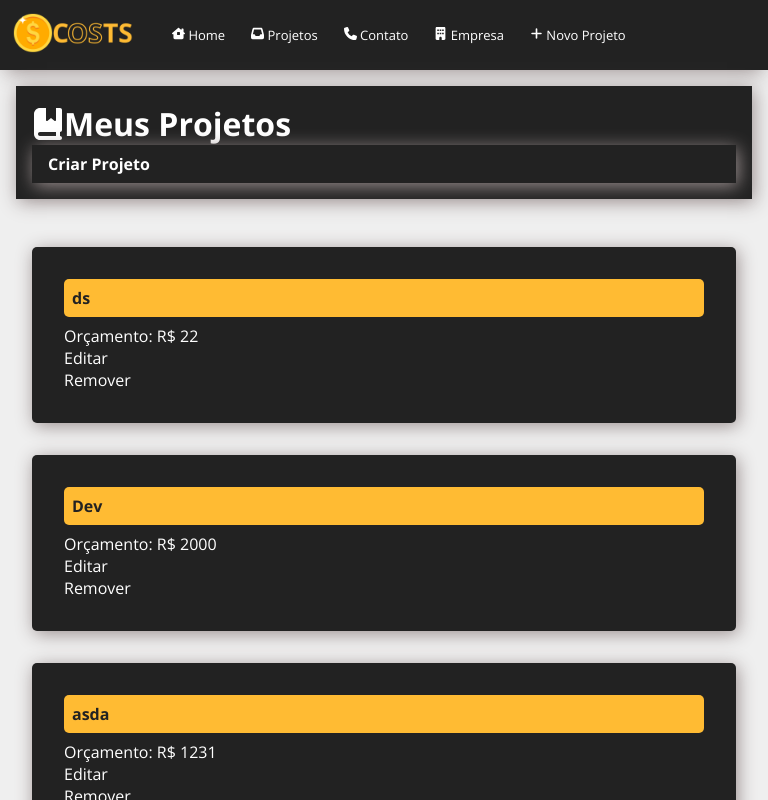
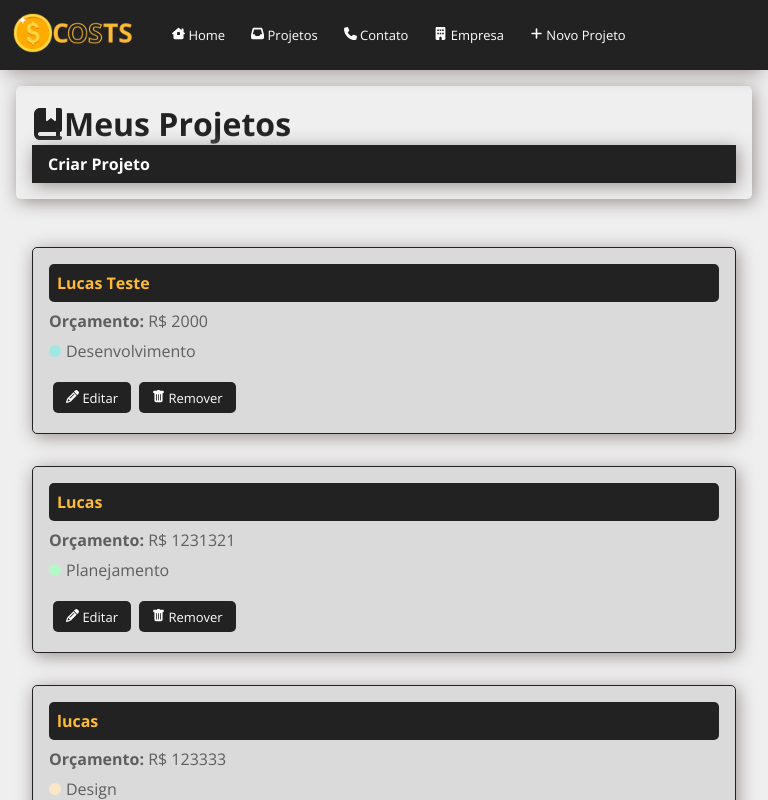
Before and after one commit to LucasDRo/Costs, a React (Create React App) app: page /projects in a window 768 px wide. Shown: the top 800 px of the page. Built offline with nearby package versions, Linux system fonts and the light colour scheme; data requests are answered from the project's data file; the HTML template or start-up script is replaced by a standard one.

Commit message:
add loader and style for project card

```diff
--- a/db.json
+++ b/db.json
@@ -1,19 +1,8 @@
 {
   "projects": [
     {
-      "id": "a475",
-      "name": "ds",
-      "budget": "22",
-      "categories": {
-        "id": "4",
-        "name": "Planejamento"
-      },
-      "cost": 0,
-      "services": []
-    },
-    {
-      "id": "bf3a",
-      "name": "Dev",
+      "id": "cffa",
+      "name": "Lucas Teste",
       "budget": "2000",
       "categories": {
         "id": "2",
@@ -23,9 +12,64 @@
       "services": []
     },
     {
-      "id": "d263",
-      "name": "asda",
-      "budget": "1231",
+      "id": "4935",
+      "name": "Lucas",
+      "budget": "1231321",
+      "categories": {
+        "id": "4",
+        "name": "Planejamento"
+      },
+      "cost": 0,
+      "services": []
+    },
+    {
+      "id": "0402",
+      "name": "lucas",
+      "budget": "123333",
+      "categories": {
+        "id": "3",
+        "name": "Design"
+      },
+      "cost": 0,
+      "services": []
+    },
+    {
+      "id": "51a4",
+      "name": "teste",
+      "budget": "12312",
+      "categories": {
+        "id": "4",
+        "name": "Planejamento"
+      },
+      "cost": 0,
+      "services": []
+    },
+    {
+      "id": "b2d8",
+      "name": "aeqwe",
+      "budget": "12323",
+      "categories": {
+        "id": "1",
+        "name": "Infra"
+      },
+      "cost": 0,
+      "services": []
+    },
+    {
+      "id": "7754",
+      "name": "lucas",
+      "budget": "1233",
+      "categories": {
+        "id": "4",
+        "name": "Planejamento"
+      },
+      "cost": 0,
+      "services": []
+    },
+    {
+      "id": "ec94",
+      "name": "adad",
+      "budget": "2233",
       "categories": {
         "id": "2",
         "name": "Desenvolvimento"
@@ -34,45 +78,12 @@
       "services": []
     },
     {
-      "id": "bbfc",
-      "name": "Lucas",
-      "budget": "1500",
+      "id": "4585",
+      "name": "dasdas",
+      "budget": "123",
       "categories": {
         "id": "2",
         "name": "Desenvolvimento"
-      },
-      "cost": 0,
-      "services": []
-    },
-    {
-      "id": "40cc",
-      "name": "Lucas",
-      "budget": "2000",
-      "categories": {
-        "id": "1",
-        "name": "Infra"
-      },
-      "cost": 0,
-      "services": []
-    },
-    {
-      "id": "f3a2",
-      "name": "Lucas",
-      "budget": "2000",
-      "categories": {
-        "id": "1",
-        "name": "Infra"
-      },
-      "cost": 0,
-      "services": []
-    },
-    {
-      "id": "b4c5",
-      "name": "Lucas",
-      "budget": "2000",
-      "categories": {
-        "id": "1",
-        "name": "Infra"
       },
       "cost": 0,
       "services": []
--- a/src/components/form/Select.js
+++ b/src/components/form/Select.js
@@ -10,7 +10,7 @@ function Select({ text, name, options, handleOnChange, value }) {
         onChange={handleOnChange}
         value={value || ""}
       >
-        <option>Selecione uma opção</option>
+        <option value="" disabled>Selecione uma opção</option>
         {options.map((option) => (
           <option key={option.id} value={option.id}>
             {option.name}
--- /dev/null
+++ b/src/components/layout/Loading.js
@@ -0,0 +1,11 @@
+import styles from "./Loading.module.css";
+import loading from "../../img/loading.svg";
+function Loading() {
+  return (
+    <div className={styles.loader_container}>
+      <img className={styles.loader} src={loading} alt="Loading" />
+    </div>
+  );
+}
+
+export default Loading;
--- /dev/null
+++ b/src/components/layout/Loading.module.css
@@ -0,0 +1,11 @@
+.loader_container {
+  display: flex;
+  justify-content: center;
+  align-items: center;
+  width: 100%;
+  height: 100vh;
+}
+
+.loader{
+    width: 50px;
+}
--- a/src/components/pages/Projects.js
+++ b/src/components/pages/Projects.js
@@ -5,11 +5,14 @@ import Linkbutton from "../layout/Linkbutton";
 import ProjectCard from "../project/ProjectCard";
 import { useState, useEffect } from "react";
 import { FaBookBookmark } from "react-icons/fa6";
+import Loading from "../layout/Loading";
 
 function Projects({}) {
   const [projects, setProjects] = useState([]);
+  const [loading, setLoading] = useState(false);
 
   useEffect(() => {
+    setTimeout(() => {
       fetch("http://localhost:5000/projects", {
         method: "GET",
         headers: {
@@ -19,10 +22,12 @@ function Projects({}) {
         .then((res) => res.json())
         .then((data) => {
           setProjects(data);
+          setLoading(true);
         })
         .catch((err) => {
           console.log(err);
         });
+    }, 2000);
   }, []);
 
   const location = useLocation();
@@ -42,21 +47,17 @@ function Projects({}) {
       </div>
       {message && <Message type="success" msg={message} />}
       <div className={style.project_container}>
-        {projects.length > 0 ? (
+        {projects.length > 0 &&
           projects.map((project) => (
             <ProjectCard
               name={project.name}
               id={project.id}
               budget={project.budget}
-              category={project.category?.name}
+              category={project.categories.name}
               key={project.id}
             />
-          ))
-        ) : (
-          <div>
-            <h1>Não há Projetos cadastrados!</h1>
-          </div>
-        )}
+          ))}
+          {!loading && <Loading />}
       </div>
     </div>
   );
--- a/src/components/pages/Projects.module.css
+++ b/src/components/pages/Projects.module.css
@@ -14,14 +14,14 @@
     .title_container{
       display: flex;
       justify-content: space-between;
-      background-color: #222;
       padding: 1em;
       margin-bottom: 2em;
       box-shadow: 2px 3px 18px 0px rgba(155,144,144,1);
+      border-radius: 5px;
     }
 
     .title_container h1{
-      color: #FFF;
+      color: #222;
       display: flex;
       align-items: center;
     }
@@ -29,7 +29,6 @@
 
   @media (max-width: 768px) {
     .project_master_container {
-
       padding: 1em;
     }
 
@@ -43,14 +42,13 @@
     .title_container{
       display: flex;
       flex-direction: column;
-      background-color: #222;
       padding: 1em;
       margin-bottom: 2em;
       box-shadow: 2px 3px 18px 0px rgba(155,144,144,1);
     }
 
     .title_container h1{
-      color: #FFF;
+      color: #222;
       display: flex;
       align-items: center;
     }
--- a/src/components/project/ProjectCard.js
+++ b/src/components/project/ProjectCard.js
@@ -1,7 +1,8 @@
-import styles from './ProjectCard.module.css';
-import { BsFillTrashFill } from 'react-icons/bs';
+import styles from "./ProjectCard.module.css";
+import { BsFillTrashFill } from "react-icons/bs";
+import { FaPencil } from "react-icons/fa6";
 
-function ProjectCard({id, name, budget, category, handleRemove}) {
+function ProjectCard({ id, name, budget, category, handleRemove }) {
   return (
     <div className={styles.card_container}>
       <h4>{name}</h4>
@@ -9,12 +10,16 @@ function ProjectCard({id, name, budget, category, handleRemove}) {
       <p>
         <span>Orçamento:</span> R$ {budget}
       </p>
+      <p className={styles.category_text}>
+        <span className={`${styles[category.toLowerCase()]}`}></span>{category}
+      </p>
+      <div className={styles.buttons_container}>
         <p>
-                <span></span> {category}
+          <FaPencil /> Editar
         </p>
-            <div>
-                <p>Editar</p>
-                <p>Remover</p>
+        <p>
+          <BsFillTrashFill /> Remover
+        </p>
       </div>
     </div>
   );
--- a/src/components/project/ProjectCard.module.css
+++ b/src/components/project/ProjectCard.module.css
@@ -4,21 +4,81 @@
     flex-direction: column;
     justify-content: center;
     width: 30%;
-      padding: 2em;
+    padding: 1em;
     margin: 1em;
-      background-color: #222;
-      color: #FFF;
-      box-shadow: 2px 3px 18px 0px rgba(155,144,144,1);
-      cursor: pointer;
+    box-shadow: 2px 3px 18px 0px rgba(155, 144, 144, 1);
     border-radius: 5px;
+    color: #222;
+    border-color: #222;
+    border-style: solid;
+    border-width: 1px;
   }
 
   .card_container h4 {
     margin-bottom: 0.5em;
-        background-color: #ffbb33;
-        padding: .5em;
-        color: #222;
+    background-color: #222;
+    padding: 0.5em;
+    color: #ffbb33;
     border-radius: 5px;
+  }
+
+  .card_container p {
+    margin-bottom: 0.5em;
+    color: #5e5e5e;
+  }
+
+  .card_container p span {
+    font-weight: bold;
+  }
+
+  .category_text {
+    display: flex;
+    align-items: center;
+  }
+
+  .category_text span {
+    display: block;
+    width: 12px;
+    height: 12px;
+    border-radius: 50%;
+    background-color: #ccc;
+    margin-right: 5px;
+  }
+
+  .category_text .infra {
+    background-color: #ffaebc;
+  }
+
+  .category_text .desenvolvimento {
+    background-color: #a0e7e5;
+  }
+
+  .category_text .planejamento {
+    background-color: #b4f8c8;
+  }
+
+  .category_text .design {
+    background-color: #fbe7c6;
+  }
+
+  .buttons_container {
+    display: flex;
+    margin-top: 0.5em;
+  }
+
+  .buttons_container p {
+    background-color: #222;
+    color: #fff;
+    border: none;
+    padding: 0.5em 1em;
+    border-radius: 5px;
+    cursor: pointer;
+    font-size: small;
+    margin: 4px;
+  }
+
+  .buttons_container p:hover {
+    color: #ffbb33;
   }
 }
 
@@ -28,21 +88,73 @@
     flex-direction: column;
     justify-content: center;
     width: 100%;
-        padding: 2em;
+    padding: 1em;
     margin: 1em;
-        background-color: #222;
-        color: #FFF;
-        box-shadow: 2px 3px 18px 0px rgba(155,144,144,1);
-        cursor: pointer;
+    background-color: #dadada;
+    box-shadow: 2px 3px 18px 0px rgba(155, 144, 144, 1);
     border-radius: 5px;
   }
 
   .card_container h4 {
     margin-bottom: 0.5em;
-          background-color: #ffbb33;
-          padding: .5em;
-          color: #222;
+    background-color: #222;
+    padding: 0.5em;
+    color: #ffbb33;
     border-radius: 5px;
   }
 
+  .card_container p {
+    margin-bottom: 0.5em;
+    color: #5e5e5e;
   }
+
+  .card_container p span {
+    font-weight: bold;
+  }
+
+  .category_text {
+    display: flex;
+    align-items: center;
+  }
+
+  .category_text span {
+    display: block;
+    width: 12px;
+    height: 12px;
+    border-radius: 50%;
+    background-color: #ccc;
+    margin-right: 5px;
+  }
+
+  .category_text .infra {
+    background-color: #ffaebc;
+  }
+
+  .category_text .desenvolvimento {
+    background-color: #a0e7e5;
+  }
+
+  .category_text .planejamento {
+    background-color: #b4f8c8;
+  }
+
+  .category_text .design {
+    background-color: #fbe7c6;
+  }
+
+  .buttons_container {
+    display: flex;
+    margin-top: 0.5em;
+  }
+
+  .buttons_container p {
+    background-color: #222;
+    color: #fff;
+    border: none;
+    padding: 0.5em 1em;
+    border-radius: 5px;
+    cursor: pointer;
+    font-size: small;
+    margin: 4px;
+  }
+}
```
Also changed, not shown: src/img/loading.svg (added). Lines whose indentation alone changed are shown as unchanged.
